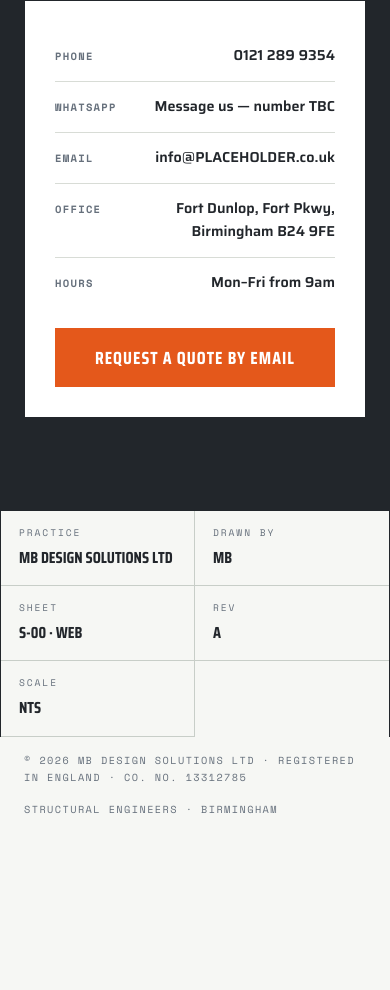
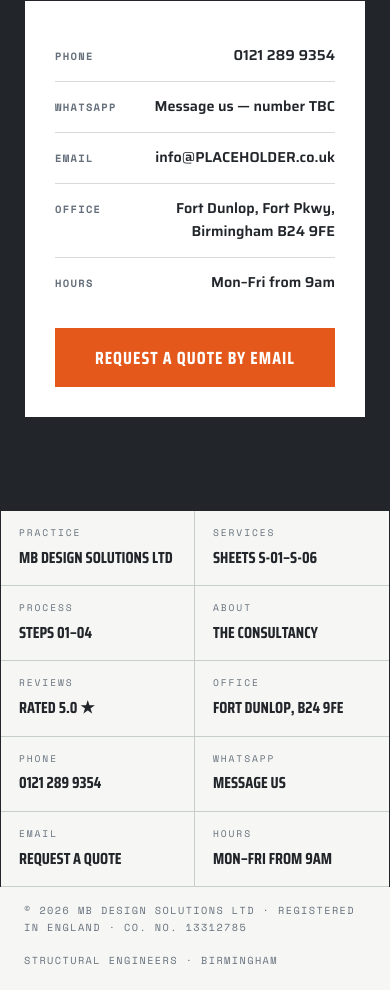
Before and after one commit to OttomanLabsAI/mb-design-engineering-web, a website: page public/index.html in a window 390 px wide. Shown: the part 6930-7920 px from the top of the page. Before the commit the page ends 7769 px from the top, so only its background shows below. Drawn offline with nearby package versions, Linux system fonts and the light colour scheme.

Commit message:
Turn the title-block footer into a working footer of links
The drawing-sheet footer kept its look but did nothing. Its cells now
behave the way a real footer does, without changing the typography or
the grid.

- Row one links the site itself: practice mark to the top, then
  services, process, about and reviews, each keeping a sheet-flavoured
  value (Sheets S-01–S-06, Steps 01–04, Rated 5.0)
- Row two is contact: the office opens the location in Google Maps,
  phone dials, WhatsApp messages, email starts a quote request; hours
  stay as plain information
- Values turn safety orange on hover and focus, added to the site
  stylesheet under its next cache-busting name, main.v2.css
- format-detection meta on all pages stops iOS underlining the company
  number in the footer base as if it were a phone number

```diff
--- a/public/assets/css/main.v1.css
+++ b/public/assets/css/main.v2.css
@@ -299,3 +299,8 @@ h2{
   .svc,.svc:hover{transform:none;transition:none}
   .btn{transition:none}
 }
+
+/* ---------- title-block footer links (v2) ---------- */
+a.tblock__cell{text-decoration:none;color:inherit}
+a.tblock__cell:hover .tblock__v,
+a.tblock__cell:focus-visible .tblock__v{color:var(--orange)}
--- a/public/index.html
+++ b/public/index.html
@@ -3,13 +3,14 @@
 <head>
 <meta charset="UTF-8">
 <meta name="viewport" content="width=device-width, initial-scale=1.0">
+<meta name="format-detection" content="telephone=no">
 <title>MB Design Solutions — Structural Engineers, Birmingham</title>
 <meta name="description" content="MB Design Solutions — IStructE-registered structural engineers in Birmingham. Beam calculations, extensions, loft conversions, structural surveys and building-regs drawings. Based at Fort Dunlop.">
 <link rel="preconnect" href="https://fonts.googleapis.com">
 <link rel="preconnect" href="https://fonts.gstatic.com" crossorigin>
 <link href="https://fonts.googleapis.com/css2?family=Saira+Condensed:wght@600;700&family=Saira:wght@400;500;600&family=Space+Mono:wght@400;700&display=swap" rel="stylesheet">
 <link rel="icon" type="image/svg+xml" href="favicon.svg?v=1">
-<link rel="stylesheet" href="assets/css/main.v1.css">
+<link rel="stylesheet" href="assets/css/main.v2.css">
 <!-- PITCH-CHROME:START — pitch stylesheet; delete this block when the client says yes (README: "Removing the pitch") -->
 <link rel="stylesheet" href="assets/css/pitch.css">
 <!-- PITCH-CHROME:END -->
@@ -278,13 +279,18 @@
 
 <!-- ================= TITLE-BLOCK FOOTER ================= -->
 <footer class="footer">
-  <div class="tblock" role="presentation">
-    <div class="tblock__cell"><div class="tblock__k">Practice</div><div class="tblock__v">MB Design Solutions Ltd</div></div>
-    <div class="tblock__cell"><div class="tblock__k">Drawn by</div><div class="tblock__v">MB</div></div>
-    <div class="tblock__cell"><div class="tblock__k">Sheet</div><div class="tblock__v">S-00 · Web</div></div>
-    <div class="tblock__cell"><div class="tblock__k">Rev</div><div class="tblock__v">A</div></div>
-    <div class="tblock__cell"><div class="tblock__k">Scale</div><div class="tblock__v">NTS</div></div>
-  </div>
+  <nav class="tblock" aria-label="Footer">
+    <a class="tblock__cell" href="#top"><div class="tblock__k">Practice</div><div class="tblock__v">MB Design Solutions Ltd</div></a>
+    <a class="tblock__cell" href="#services"><div class="tblock__k">Services</div><div class="tblock__v">Sheets S-01–S-06</div></a>
+    <a class="tblock__cell" href="#process"><div class="tblock__k">Process</div><div class="tblock__v">Steps 01–04</div></a>
+    <a class="tblock__cell" href="#about"><div class="tblock__k">About</div><div class="tblock__v">The consultancy</div></a>
+    <a class="tblock__cell" href="#reviews"><div class="tblock__k">Reviews</div><div class="tblock__v">Rated 5.0 ★</div></a>
+    <a class="tblock__cell" href="https://www.google.com/maps/search/?api=1&amp;query=Fort+Dunlop%2C+Fort+Parkway%2C+Birmingham+B24+9FE" target="_blank" rel="noopener"><div class="tblock__k">Office</div><div class="tblock__v">Fort Dunlop, B24 9FE</div></a>
+    <a class="tblock__cell" href="tel:+441212899354"><div class="tblock__k">Phone</div><div class="tblock__v">0121 289 9354</div></a>
+    <a class="tblock__cell" href="https://wa.me/44XXXXXXXXXX" target="_blank" rel="noopener"><div class="tblock__k">WhatsApp</div><div class="tblock__v">Message us</div></a>
+    <a class="tblock__cell" href="mailto:info@PLACEHOLDER.co.uk?subject=Quote%20request%20%E2%80%94%20structural%20engineering"><div class="tblock__k">Email</div><div class="tblock__v">Request a quote</div></a>
+    <div class="tblock__cell"><div class="tblock__k">Hours</div><div class="tblock__v">Mon–Fri from 9am</div></div>
+  </nav>
   <div class="footer__base">
     <span>© 2026 MB Design Solutions Ltd · Registered in England · Co. no. 13312785</span>
     <span>Structural engineers · Birmingham</span>
```
Also changed, not shown: CLAUDE.md (+2 -1 lines), public/404.html (+2 -1 lines), public/offer.html (+2 -1 lines), README.md.
